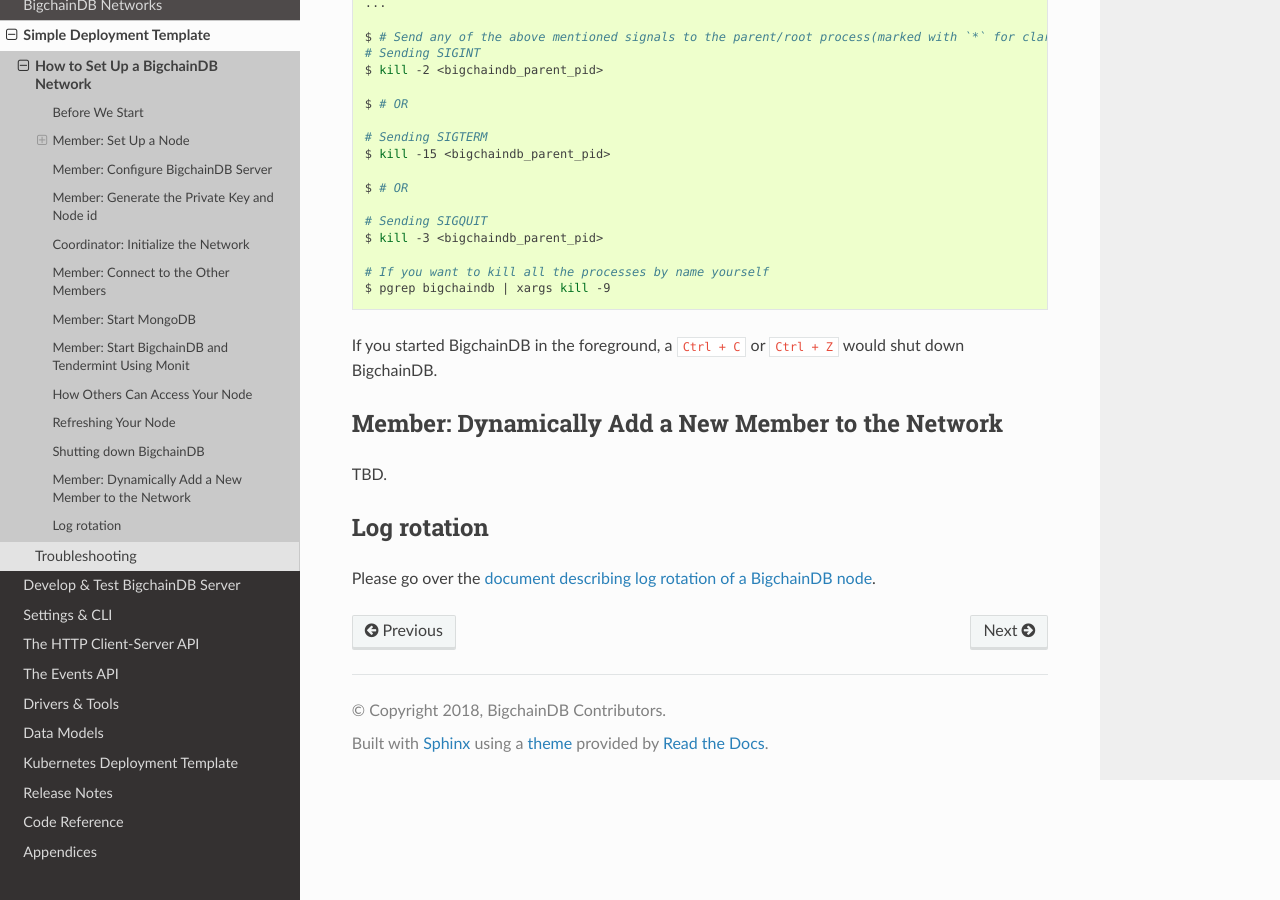
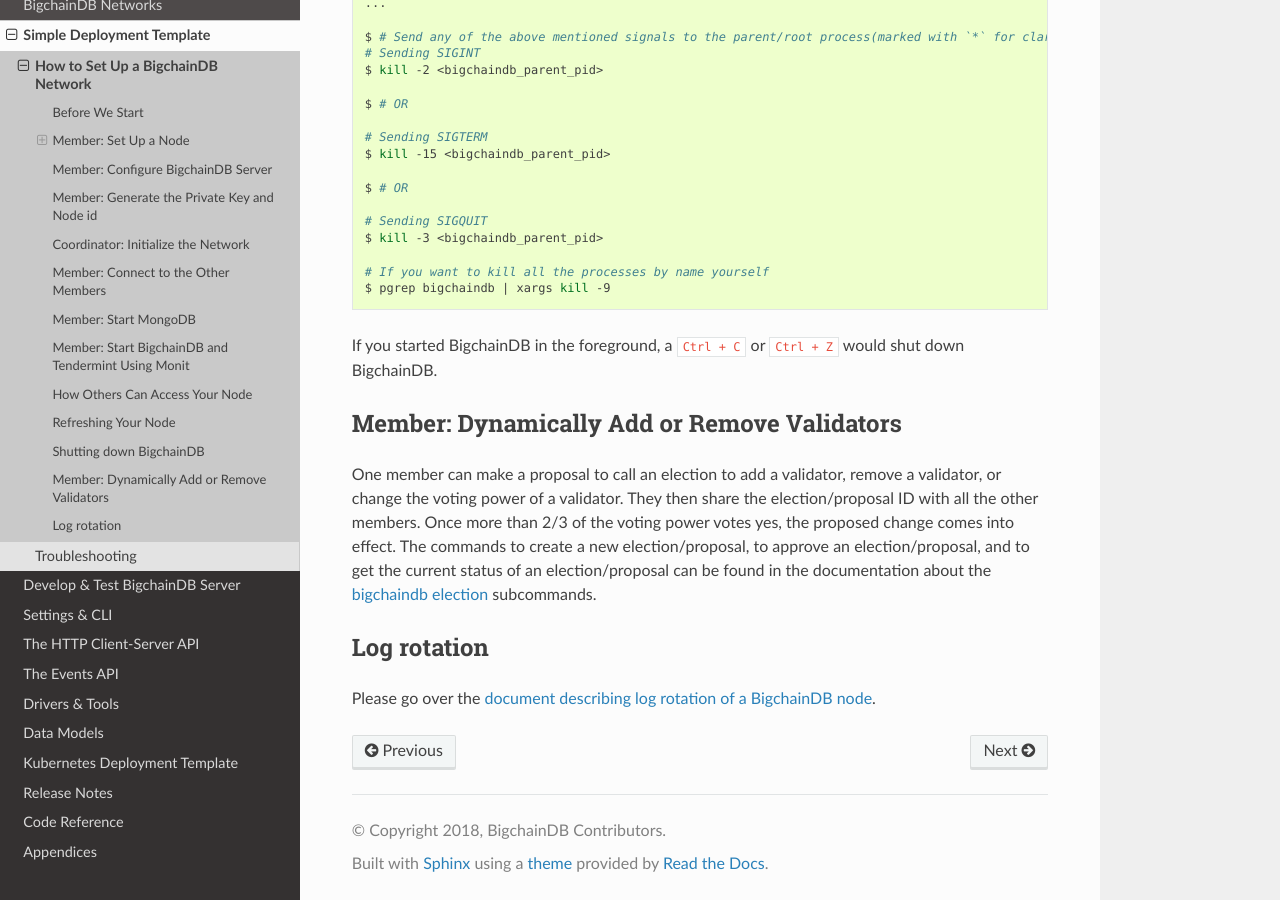
Before and after one commit to thematerials-network/bigchaindb-node, a Sphinx documentation site: the page built from bigchaindb/docs/server/source/simple-deployment-template/network-setup.md, in a window 1280 px wide and 900 px high, scrolled down 8354 px. Built offline with Sphinx 7.4.7 and the Read the Docs theme 2.0.0, drawn with Linux system fonts in a browser that asks for light colours.

Commit message:
Added docs & link re/ adding/removing validators (#2570)

```diff
--- a/bigchaindb/docs/server/source/simple-deployment-template/network-setup.md
+++ b/bigchaindb/docs/server/source/simple-deployment-template/network-setup.md
@@ -352,9 +352,9 @@ $ pgrep bigchaindb | xargs kill -9
 
 If you started BigchainDB in the foreground, a `Ctrl + C` or `Ctrl + Z` would shut down BigchainDB.
 
-## Member: Dynamically Add a New Member to the Network
+## Member: Dynamically Add or Remove Validators
 
-TBD.
+One member can make a proposal to call an election to add a validator, remove a validator, or change the voting power of a validator. They then share the election/proposal ID with all the other members. Once more than 2/3 of the voting power votes yes, the proposed change comes into effect. The commands to create a new election/proposal, to approve an election/proposal, and to get the current status of an election/proposal can be found in the documentation about the [bigchaindb election](../server-reference/bigchaindb-cli.html#bigchaindb-election) subcommands.
 
 ## Log rotation
 
```
